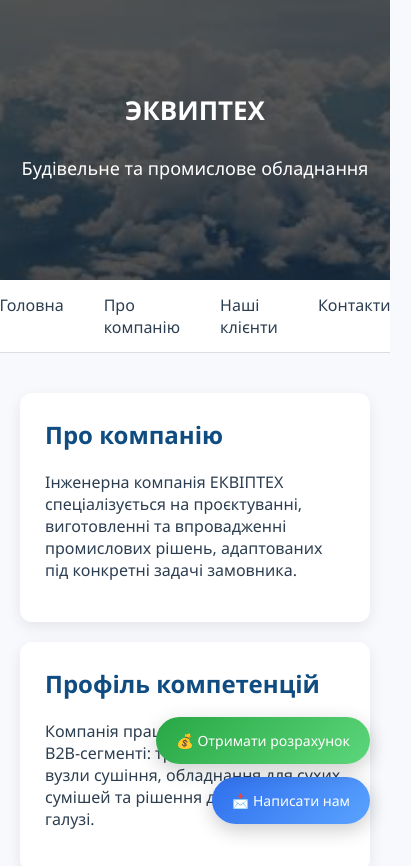
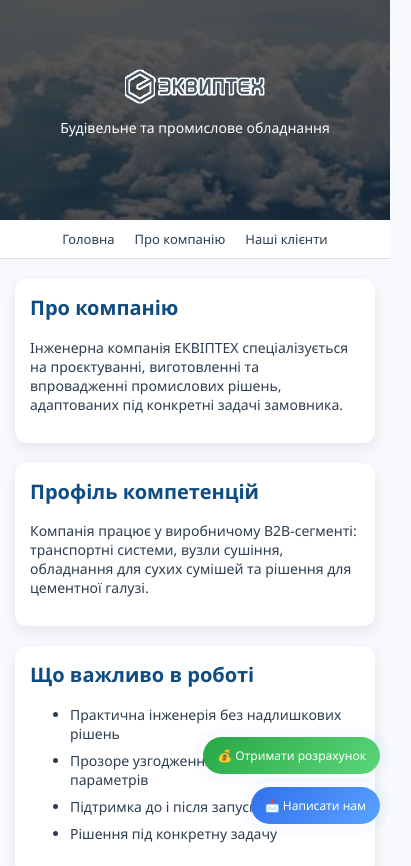
Before and after one commit to Bohdan2134/Ekoteh, a plain HTML site: page about.html in a window 390 px wide. Shown: the top 866 px of the page, 411 px wide, since content can reach past the window. Drawn offline with Linux system fonts and the light colour scheme.

Commit message:
Update about.html

```diff
--- a/about.html
+++ b/about.html
@@ -115,7 +115,9 @@ body {
 /* КНОПКИ */
 .contact-button, .tz-button {
     position: fixed;
+    bottom: 20px;
     right: 20px;
+    background: linear-gradient(135deg, #2f6fed, #5aa3ff);
     color: white;
     padding: 14px 20px;
     border-radius: 30px;
@@ -124,6 +126,7 @@ body {
     box-shadow: 0 6px 20px rgba(0,0,0,0.2);
     transition: 0.3s;
     z-index: 9999;
+    animation: pulse 2s infinite;
 }
 
 .contact-button {
@@ -139,13 +142,89 @@ body {
 .contact-button:hover, .tz-button:hover {
     transform: scale(1.1);
 }
+@keyframes pulse {
+    0% { box-shadow: 0 0 0 0 rgba(47,111,237,0.5); }
+    70% { box-shadow: 0 0 0 10px rgba(47,111,237,0); }
+    100% { box-shadow: 0 0 0 0 rgba(47,111,237,0); }
+}
 
 /* MOBILE */
+/* 📱 MOBILE */
 @media (max-width: 768px) {
+
+    /* HEADER */
+    .header {
+        height: 220px;
+    }
+
+    .overlay img {
+        width: 140px;
+    }
+
     .overlay h1 {
-        font-size: 26px;
+        font-size: 24px;
+    }
+
+    .overlay p {
+        font-size: 14px;
+    }
+
+    /* MENU */
+    .menu {
+        flex-wrap: wrap;
+    }
+
+    .menu a {
+        padding: 10px;
+        font-size: 13px;
+    }
+
+    /* MAIN */
+    .main {
+        padding: 20px 15px;
+    }
+
+    /* SECTION */
+    .section {
+        padding: 15px;
+    }
+
+    .section h2 {
+        font-size: 20px;
+    }
+
+    .section p,
+    .section li {
+        font-size: 14px;
+    }
+
+    /* STEPS */
+    .steps {
+        grid-template-columns: 1fr;
+    }
+
+    /* FOOTER */
+    .footer {
+        padding: 20px;
+        font-size: 14px;
+    }
+
+    /* КНОПКИ */
+    .contact-button, .tz-button {
+        right: 10px;
+        padding: 10px 14px;
+        font-size: 12px;
+    }
+
+    .tz-button {
+        bottom: 70px;
+    }
+
+    .contact-button {
+        bottom: 20px;
     }
 }
+
 </style>
 </head>
 
@@ -154,17 +233,17 @@ body {
 <!-- HEADER -->
 <div class="header">
     <div class="overlay">
-        <h1>ЭКВИПТЕХ</h1>
+         <img src="images/logo.png" alt="ЭКВИПТЕХ">
         <p>Будівельне та промислове обладнання</p>
     </div>
 </div>
+
 
 <!-- MENU -->
 <div class="menu">
     <a href="index.html">Головна</a>
     <a href="about.html">Про компанію</a>
     <a href="products.html">Наші клієнти</a>
-    <a href="contacts.html">Контакти</a>
 </div>
 
 <!-- MAIN -->
```
